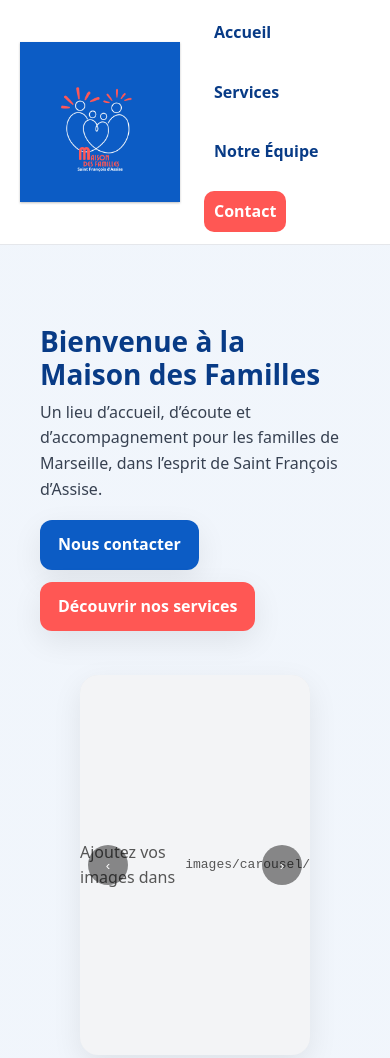
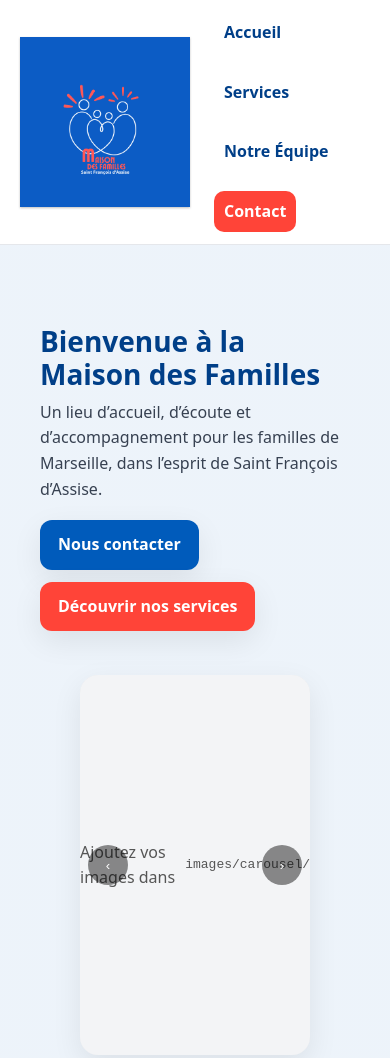
Before and after one commit to A-Healthy-Person/maison, a plain HTML site: page index.html in a window 390 px wide. Shown: the top 1058 px of the page. Drawn offline with Linux system fonts and the light colour scheme; files whose address does not match are found by name.

Commit message:
Update index.html

```diff
--- a/index.html
+++ b/index.html
@@ -6,28 +6,27 @@
   <title>Maison des Familles – Saint François d'Assise</title>
   <meta name="description" content="Accueil, services, équipe et contact de la Maison des Familles Saint François d'Assise à Marseille." />
   <style>
-    /* ===== Palette (from logo) ===== */
+    /* ===== Palette (brighter, from logo) ===== */
     :root{
-      --blue:#0C5CC5;     /* primary */
-      --blue-900:#083b86; /* dark text blue */
-      --coral:#FF5754;    /* accent from logo */
-      --ink:#1f2937;      /* neutral text */
-      --muted:#6b7280;    /* secondary text */
-      --bg:#ffffff;       /* page background */
-      --soft:#f5f7ff;     /* soft section */
+      --blue:#005BBB;       /* bright royal blue */
+      --blue-900:#003F88;   /* dark accent blue */
+      --coral:#FF4438;      /* bright coral/red from logo */
+      --ink:#1f2937;        /* neutral text */
+      --muted:#6b7280;      /* secondary text */
+      --bg:#ffffff;
+      --soft:#f0f6ff;       /* soft blue section bg */
       --radius:18px;
       --shadow:0 10px 30px rgba(0,0,0,.08);
     }
-
     *{box-sizing:border-box}
     html{scroll-behavior:smooth}
     body{margin:0;font-family:system-ui,-apple-system,Segoe UI,Roboto,Ubuntu,"Helvetica Neue",Arial,sans-serif;color:var(--ink);background:var(--bg);line-height:1.6}
 
     /* ===== Header / Nav ===== */
-    .topbar{position:sticky;top:0;z-index:40;background:#fff;border-bottom:1px solid #e5e7eb}
+    .topbar{position:sticky;top:0;z-index:50;background:#fff;border-bottom:1px solid #e5e7eb}
     .nav{max-width:1160px;margin:auto;display:flex;align-items:center;gap:24px;padding:12px 20px}
     .brand{display:flex;align-items:center;gap:12px;text-decoration:none}
-    .brand img{height:auto;width:clamp(160px, 20vw, 260px);display:block;filter:drop-shadow(0 1px 1px rgba(0,0,0,.25))}
+    .brand img{height:auto;width:clamp(170px, 20vw, 280px);display:block;filter:drop-shadow(0 1px 1px rgba(0,0,0,.25))}
     .navlinks{margin-left:auto;display:flex;gap:18px;flex-wrap:wrap}
     .navlinks a{color:var(--blue-900);text-decoration:none;font-weight:700;padding:8px 10px;border-radius:10px}
     .navlinks a:hover{background:var(--soft)}
@@ -41,7 +40,7 @@
     .sub{color:var(--muted);text-align:center;margin:0 0 28px}
 
     /* ===== Welcome (2 columns) ===== */
-    .welcome{background:linear-gradient(0deg, rgba(12,92,197,.06), rgba(12,92,197,.06)), #fff}
+    .welcome{background:linear-gradient(0deg, rgba(0,91,187,.07), rgba(0,91,187,.07)), #fff}
     .welcome-grid{max-width:1160px;margin:auto;display:grid;grid-template-columns:1fr 520px;gap:28px;align-items:center;padding:24px 20px}
     .welcome h1{font-size:clamp(28px,3.2vw,46px);line-height:1.15;margin:0 0 10px;color:var(--blue-900)}
     .welcome p{color:#374151;margin:0 0 18px;max-width:60ch}
@@ -56,7 +55,7 @@
     .car-btn{position:absolute;top:50%;transform:translateY(-50%);background:rgba(0,0,0,.45);border:none;color:#fff;width:40px;height:40px;border-radius:50%;cursor:pointer}
     .car-prev{left:8px}.car-next{right:8px}
     .dots{position:absolute;left:0;right:0;bottom:10px;display:flex;justify-content:center;gap:8px}
-    .dot{width:9px;height:9px;border-radius:50%;background:rgba(255,255,255,.55);border:1px solid rgba(0,0,0,.2)}
+    .dot{width:9px;height:9px;border-radius:50%;background:rgba(255,255,255,.65);border:1px solid rgba(0,0,0,.25)}
     .dot.active{background:#fff}
 
     /* ===== Services ===== */
@@ -103,7 +102,7 @@
   <header class="topbar" role="banner">
     <nav class="nav" aria-label="Navigation principale">
       <a class="brand" href="#welcome" aria-label="Accueil">
-        <!-- Use your blue-background logo -->
+        <!-- Logo path as you requested -->
         <img src="images/logos/BLOGO.png" alt="Maison des Familles – Logo" />
       </a>
       <div class="navlinks">
@@ -201,9 +200,9 @@
         </form>
         <div class="card">
           <h3 style="margin-top:0;color:var(--blue-900)">Infos</h3>
-          <p><strong>Adresse</strong><br>123 Avenue Saint François d'Assise, 13001 Marseille</p>
+          <p><strong>Adresse</strong><br>116 BOULEVARD VAUBAN, 13006 MARSEILLE</p>
+          <p><strong>Email</strong><br><a href="mailto:mdfstfrancoisdassise@gmail.com">mdfstfrancoisdassise@gmail.com</a></p>
           <p><strong>Téléphone</strong><br>04 91 XX XX XX (Lun–Ven : 9h–17h)</p>
-          <p><strong>Email</strong><br>contact@maisonfamilles-stfrancois.fr</p>
           <div class="note"><strong>Urgences :</strong> 3919 (Violences Femmes Info) · 119 (Allô Enfance en Danger)</div>
         </div>
       </div>
```
